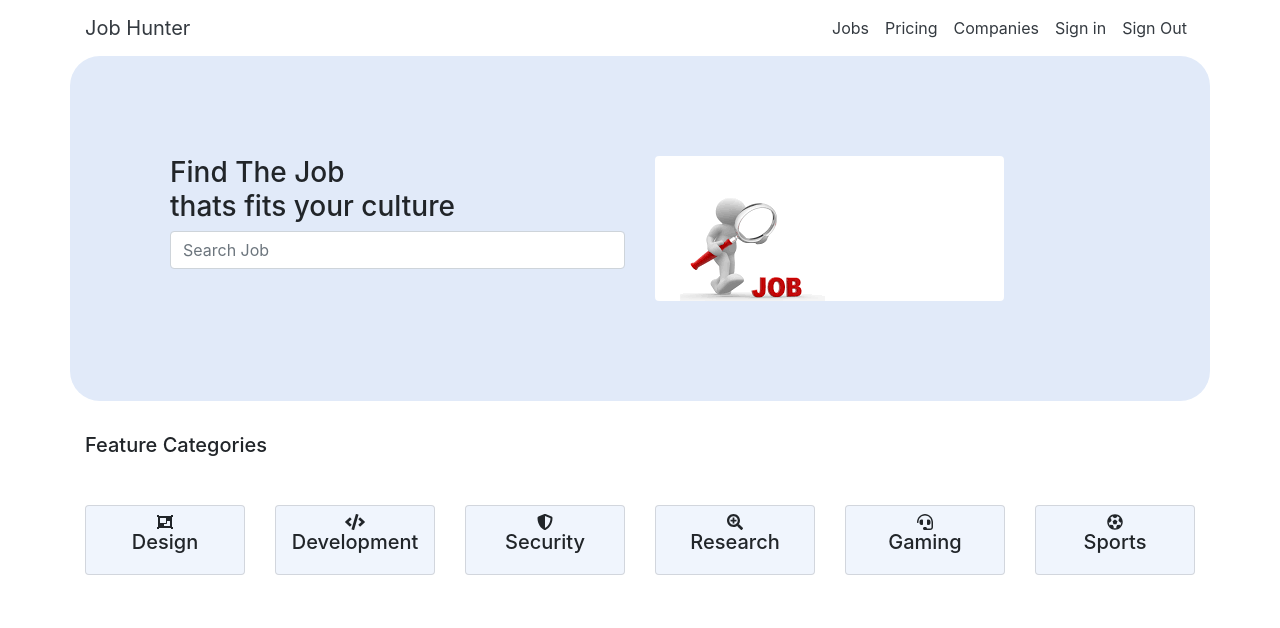
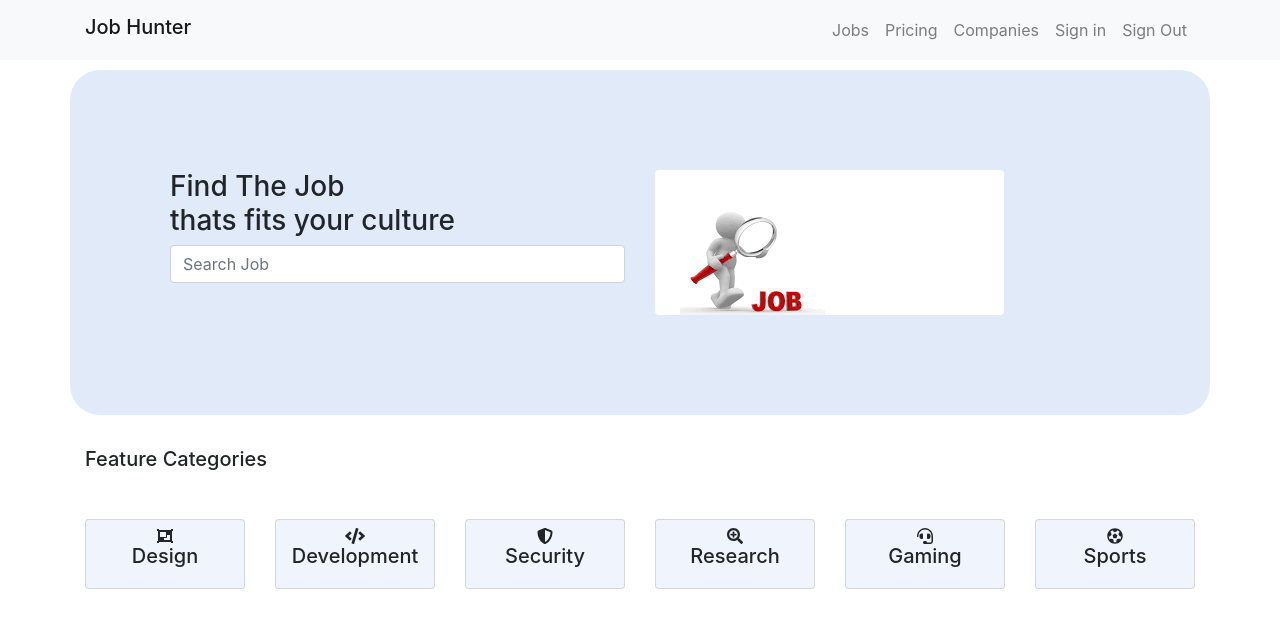
Before and after one commit to shahinurdev/Job-hunter, a React (Create React App) app: page /home in a window 1280 px wide. Shown: the top 628 px of the page. Built offline with nearby package versions, Linux system fonts and the light colour scheme.

Commit message:
navbar responsive

```diff
--- a/public/index.html
+++ b/public/index.html
@@ -24,7 +24,13 @@
       work correctly both with client-side routing and a non-root public URL.
       Learn how to configure a non-root public URL by running `npm run build`.
     -->
-    <link rel="stylesheet" href="https://cdn.jsdelivr.net/npm/bootstrap@4.6.0/dist/css/bootstrap.min.css">
+    <link rel="stylesheet" href="https://cdn.jsdelivr.net/npm/bootstrap@4.6.0/dist/css/bootstrap.min.css" integrity="sha384-B0vP5xmATw1+K9KRQjQERJvTumQW0nPEzvF6L/Z6nronJ3oUOFUFpCjEUQouq2+l" crossorigin="anonymous">
+
+    <script src="https://cdn.jsdelivr.net/npm/bootstrap@5.0.1/dist/js/bootstrap.bundle.min.js" integrity="sha384-gtEjrD/SeCtmISkJkNUaaKMoLD0//ElJ19smozuHV6z3Iehds+3Ulb9Bn9Plx0x4" crossorigin="anonymous"></script>
+
+    <script src="https://cdn.jsdelivr.net/npm/@popperjs/core@2.9.2/dist/umd/popper.min.js" integrity="sha384-IQsoLXl5PILFhosVNubq5LC7Qb9DXgDA9i+tQ8Zj3iwWAwPtgFTxbJ8NT4GN1R8p" crossorigin="anonymous"></script>
+<script src="https://cdn.jsdelivr.net/npm/bootstrap@5.0.1/dist/js/bootstrap.min.js" integrity="sha384-Atwg2Pkwv9vp0ygtn1JAojH0nYbwNJLPhwyoVbhoPwBhjQPR5VtM2+xf0Uwh9KtT" crossorigin="anonymous"></script>
+
     <title>React App</title>
   </head>
   <body>
@@ -40,5 +46,9 @@
       To begin the development, run `npm start` or `yarn start`.
       To create a production bundle, use `npm run build` or `yarn build`.
     -->
+
+
+
+
   </body>
 </html>
--- a/src/Components/Home/Banner/Banner.css
+++ b/src/Components/Home/Banner/Banner.css
@@ -2,4 +2,5 @@
     background-color: #E1EAF9;
     padding: 100px;
     border-radius: 30px;
+    margin-top: 10px;
 }
--- a/src/Components/Home/Home/Home.js
+++ b/src/Components/Home/Home/Home.js
@@ -9,6 +9,7 @@ const Home = () => {
             <Navbar></Navbar>
             <Banner></Banner>
             <FeaturedCategories></FeaturedCategories>
+
         </div>
     );
 };
--- a/src/Components/Home/Navbar/Navbar.js
+++ b/src/Components/Home/Navbar/Navbar.js
@@ -3,21 +3,23 @@ import { Link } from 'react-router-dom';
 
 const Navbar = () => {
     return (
-        <nav className="navbar  navbar-expand-md " uk-sticky="top: 100; animation: uk-animation-slide-top; bottom: #sticky-on-scroll-up">
+        <nav className="navbar navbar-expand-lg navbar-light bg-light" >
         <div className="container ">
-            <Link to="/home" className="navbar-brand text-dark">
+            <h3>
+            <Link to="/home" className="navbar-brand">
             Job Hunter</Link>
+            </h3>
+
             <button type="button" name="button" className="navbar-toggler" data-toggle="collapse" data-target="#navBar">
                 <span className="navbar-toggler-icon"></span>
             </button>
             <div id="navBar" className="navbar-collapse collapse">
                 <ul className="navbar-nav ml-auto">
-                    <li className="nav-item"><Link className="nav-link text-dark" to="/jobs">Jobs</Link></li>
-                    <li className="nav-item"><Link className="nav-link text-dark" to="/pricing">Pricing</Link></li>
-                    <li className="nav-item"><Link className="nav-link text-dark" to="/companies">Companies</Link></li>
-                    <li className="nav-item"><Link className="nav-link text-dark" to="/signIn">Sign in</Link></li>
-                    <li className="nav-item"><Link className="nav-link text-dark" to="/signOut">Sign Out</Link></li>
-
+                    <li className="nav-item"><Link className="nav-link" to="/jobs">Jobs</Link></li>
+                    <li className="nav-item"><Link className="nav-link" to="/pricing">Pricing</Link></li>
+                    <li className="nav-item"><Link className="nav-link" to="/companies">Companies</Link></li>
+                    <li className="nav-item"><Link className="nav-link" to="/signIn">Sign in</Link></li>
+                    <li className="nav-item"><Link className="nav-link" to="/signOut">Sign Out</Link></li>
                 </ul>
             </div>
         </div>
```
